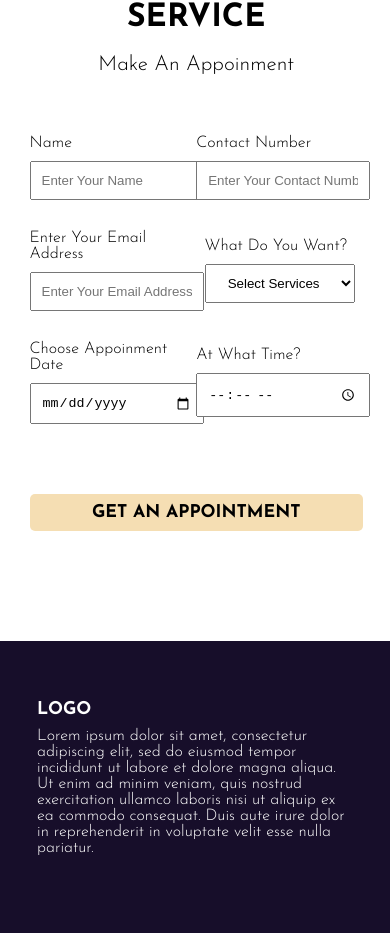
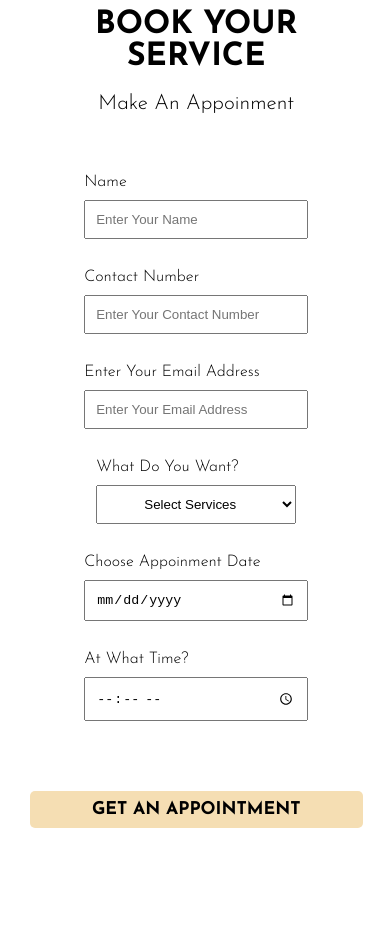
Before and after one commit to Kennyabby/salon-mngt, a React (Create React App) app: page / in a window 390 px wide. Shown: the part 9615-10548 px from the top of the page. Built offline with nearby package versions, Linux system fonts and the light colour scheme.

Commit message:
responsive page designed

```diff
--- a/src/Components/LandingPage/LandingPage.css
+++ b/src/Components/LandingPage/LandingPage.css
@@ -347,7 +347,7 @@
     display: grid;
     width: 100%;
     flex-wrap: wrap;
-    grid-template-columns: repeat(auto-fit, minmax(50%,1fr));
+    grid-template-columns: repeat(auto-fit, minmax(200px,1fr));
     margin: 50px 0px;
 }
 .inpcover{
@@ -449,6 +449,12 @@
     .headercover{
         padding-top: 80px;
     }
+    .header{
+        grid-template-columns: repeat(auto-fit, minmax(50vw, 1fr));
+    }
+    .about-us{
+        grid-template-columns: repeat(auto-fit, minmax(50vw, 1fr));
+    }
     .headerimg{
         display: none;
         margin: 15px auto;
@@ -464,10 +470,19 @@
         background: linear-gradient(to bottom, rgb(13, 13, 23), rgba(20, 13, 59, 0.5));
         border-radius: 50%;
     }
+    .servicediv{
+        width: 90%;
+    }
+    .pricediv{
+        width: 90%;
+    }
     .appointment{
         grid-template-columns: repeat(auto-fit, minmax(50vw, 1fr));
     }
+    .appointmentform{
+        grid-template-columns: repeat(auto-fit, minmax(50vw, 1fr));;
+    }
     .inp{
-        width:150px;
+        width:200px;
     }
 }
```
